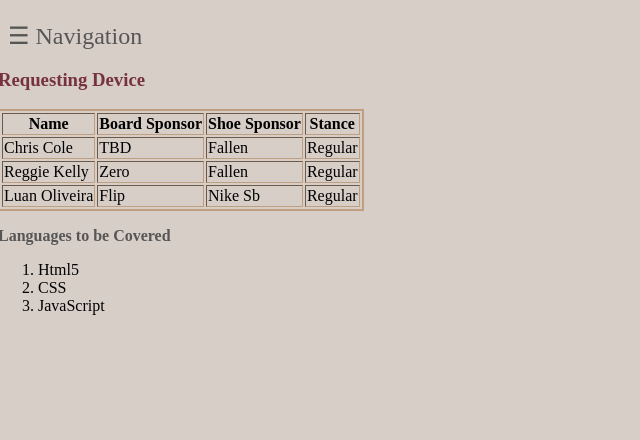
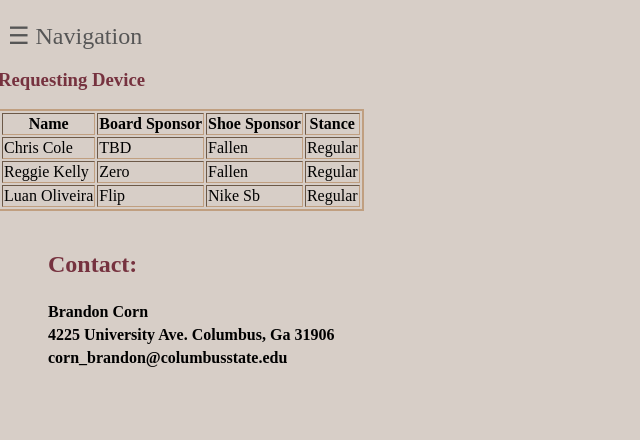
Before and after one commit to BrandonCorn/Project, a PHP site: page /references.html in a window 1280 px wide. Shown: the part 58-498 px from the top of the page, without its empty margins (0-640 px from the left). Run offline with PHP 8.4, Linux system fonts and the light colour scheme.

Commit message:
adding footer to every page, need background

```diff
--- a/references.html
+++ b/references.html
@@ -51,16 +51,21 @@
 				</tr>
 			</table>
 		</div>
-	<div>
-	<p> <b> Languages to be Covered </b> </p>
-		<ol>
-			<li> Html5 </li>
-			<li> CSS </li>
-			<li> JavaScript </li>
-		</ol>
-	</div>
+	</main>
+	<footer>
+		<div class = "footer">
+			<div class = "footer-row">
+				<div class = "footer-columns">
+					<div class = "footer-feature">
+						<h2>Contact: </h2>
+						<strong> Brandon Corn </strong>
+						<strong> 4225 University Ave. Columbus, Ga 31906 </strong>
+						<strong> corn_brandon@columbusstate.edu </strong>
+					</div>
+				</div>
+			</div>
+		</div>
+	</footer>
 </div>
-<footer>
-</footer>
 </body>
 </html>
--- a/style.css
+++ b/style.css
@@ -156,7 +156,6 @@ p{
 
 .footer{
   height:200px;
-  background: #ffff;
   padding-bottom: 30px;
 }
 .footer-row{
```
Also changed, not shown: abstract.html (+17 -4 lines), results.html (+14 -2 lines).
